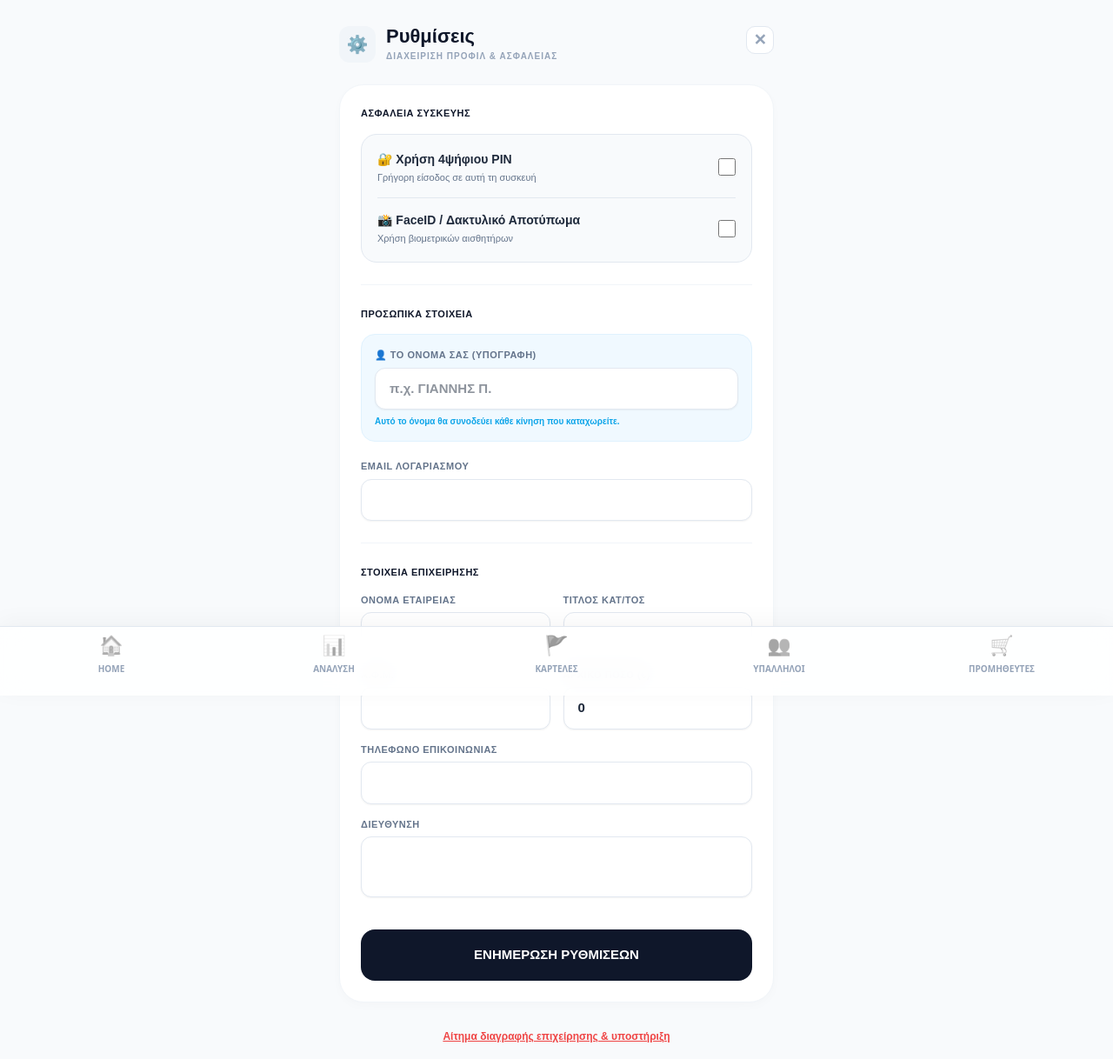
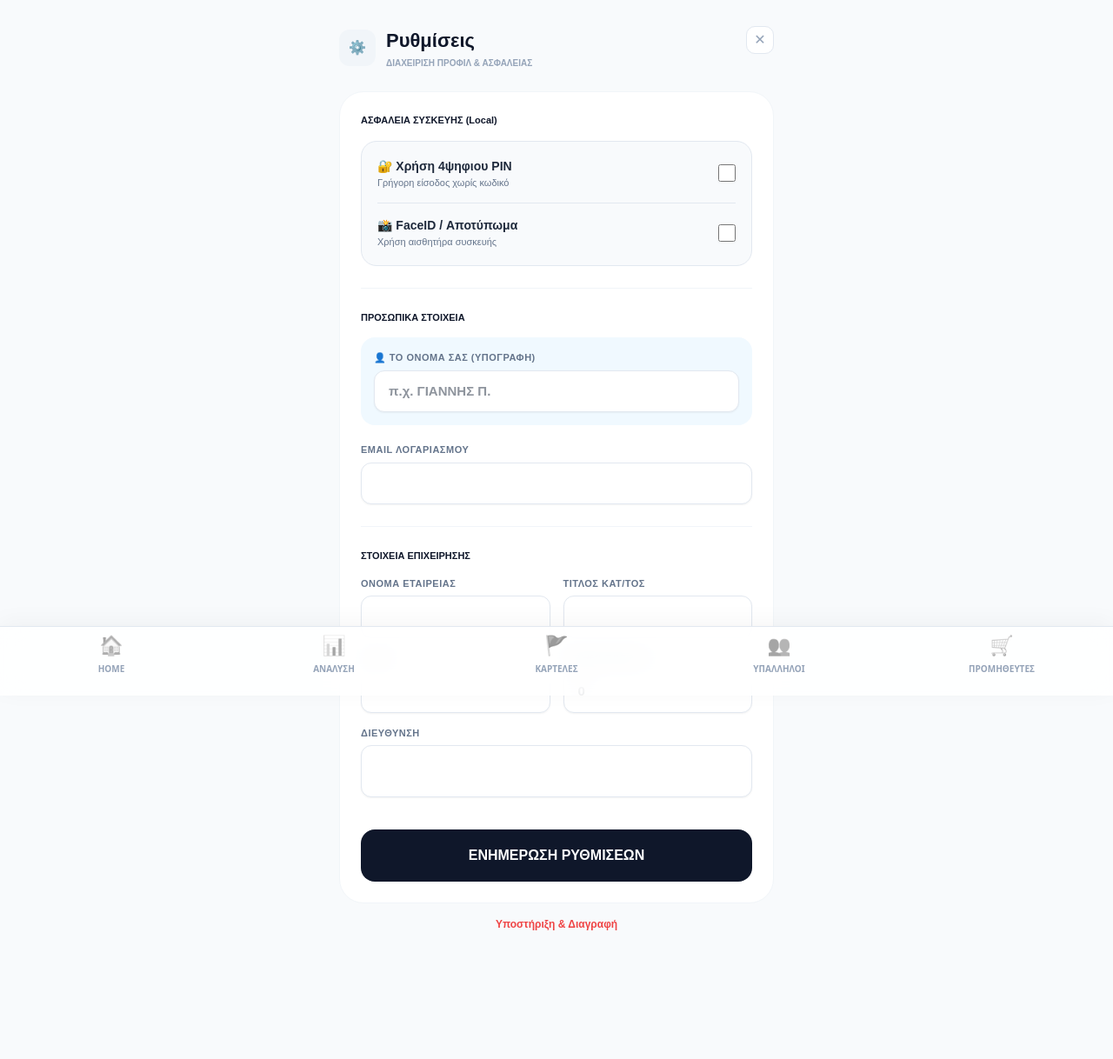
Before and after one commit to tsigris/cosy-management, a Next.js app: page /settings in a window 1280 px wide. Shown: the whole page at 87% size. After the commit the page ends 1089 px from the top, so only its background shows below. Built offline with nearby package versions, Linux system fonts and the light colour scheme.

Commit message:
Update page.tsx

```diff
--- a/src/app/settings/page.tsx
+++ b/src/app/settings/page.tsx
@@ -30,9 +30,15 @@ function SettingsContent() {
 
   useEffect(() => {
     fetchProfile()
-    // Φόρτωση ρυθμίσεων ασφαλείας από τη συσκευή
-    setPinEnabled(localStorage.getItem('fleet_track_pin_enabled') === 'true')
-    setBioEnabled(localStorage.getItem('fleet_track_biometrics') === 'true')
+
+    // Έλεγχος αν οι ρυθμίσεις υπάρχουν στη συσκευή
+    const savedPin = localStorage.getItem('fleet_track_pin_enabled') === 'true'
+    const savedBio = localStorage.getItem('fleet_track_biometrics') === 'true'
+
+    setPinEnabled(savedPin)
+    setBioEnabled(savedBio)
+
+    console.log("Security Status - PIN:", savedPin, "Bio:", savedBio)
   }, [])
 
   async function fetchProfile() {
@@ -62,7 +68,7 @@ function SettingsContent() {
     if (!pinEnabled) {
       setShowPinModal(true)
     } else {
-      if (confirm('Απενεργοποίηση PIN;')) {
+      if (confirm('Θέλετε να απενεργοποιήσετε την είσοδο με PIN;')) {
         localStorage.removeItem('fleet_track_pin')
         localStorage.setItem('fleet_track_pin_enabled', 'false')
         setPinEnabled(false)
@@ -71,23 +77,25 @@ function SettingsContent() {
   }
 
   const savePin = () => {
-    if (tempPin.length !== 4) return alert('Το PIN πρέπει να είναι 4 ψηφία')
+    if (tempPin.length !== 4) return alert('Το PIN πρέπει να είναι ακριβώς 4 ψηφία')
     localStorage.setItem('fleet_track_pin', tempPin)
     localStorage.setItem('fleet_track_pin_enabled', 'true')
     setPinEnabled(true)
     setShowPinModal(false)
     setTempPin('')
-    alert('Το PIN ενεργοποιήθηκε επιτυχώς!')
+    alert('Το PIN ενεργοποιήθηκε στη συσκευή σας!')
   }
 
   const handleToggleBio = () => {
     const newVal = !bioEnabled
     localStorage.setItem('fleet_track_biometrics', String(newVal))
     setBioEnabled(newVal)
+    if (newVal) alert('Τα βιομετρικά ενεργοποιήθηκαν!')
   }
 
   async function handleSave() {
     setLoading(true)
+    try {
       const { data: { user } } = await supabase.auth.getUser()
       if (user) {
         const { error } = await supabase.from('profiles').upsert({
@@ -96,9 +104,13 @@ function SettingsContent() {
           updated_at: new Date().toISOString()
         })
         if (!error) alert('Οι αλλαγές αποθηκεύτηκαν επιτυχώς!')
-      else alert('Σφάλμα: ' + error.message)
+        else throw error
       }
+    } catch (error: any) {
+      alert('Σφάλμα: ' + error.message)
+    } finally {
       setLoading(false)
+    }
   }
 
   const handleWhatsAppRedirect = () => {
@@ -110,19 +122,13 @@ function SettingsContent() {
   return (
     <div style={{ maxWidth: '500px', margin: '0 auto', fontFamily: 'sans-serif' }}>
 
-      {/* PROFESSIONAL HEADER */}
+      {/* HEADER */}
       <div style={{ display: 'flex', justifyContent: 'space-between', alignItems: 'flex-start', marginBottom: '25px', paddingTop: '15px' }}>
         <div style={{ display: 'flex', alignItems: 'center', gap: '12px' }}>
-          <div style={logoBoxStyle}>
-            <span style={{ fontSize: '20px' }}>⚙️</span>
-          </div>
+          <div style={logoBoxStyle}>⚙️</div>
           <div>
-            <h1 style={{ fontWeight: '900', fontSize: '22px', margin: 0, color: '#0f172a', lineHeight: '1.1' }}>
-              Ρυθμίσεις
-            </h1>
-            <p style={{ margin: '2px 0 0', fontSize: '10px', color: '#94a3b8', fontWeight: '800', textTransform: 'uppercase', letterSpacing: '1px' }}>
-              ΔΙΑΧΕΙΡΙΣΗ ΠΡΟΦΙΛ & ΑΣΦΑΛΕΙΑΣ
-            </p>
+            <h1 style={{ fontWeight: '900', fontSize: '22px', margin: 0, color: '#0f172a' }}>Ρυθμίσεις</h1>
+            <p style={{ margin: '2px 0 0', fontSize: '10px', color: '#94a3b8', fontWeight: '800', textTransform: 'uppercase' }}>ΔΙΑΧΕΙΡΙΣΗ ΠΡΟΦΙΛ & ΑΣΦΑΛΕΙΑΣ</p>
           </div>
         </div>
         <Link href="/" style={backBtnStyle}>✕</Link>
@@ -130,20 +136,20 @@ function SettingsContent() {
 
       <div style={mainCardStyle}>
 
-        {/* SECTION: ΑΣΦΑΛΕΙΑ ΣΥΣΚΕΥΗΣ */}
-        <p style={sectionLabel}>ΑΣΦΑΛΕΙΑ ΣΥΣΚΕΥΗΣ</p>
+        {/* ΑΣΦΑΛΕΙΑ ΣΥΣΚΕΥΗΣ */}
+        <p style={sectionLabel}>ΑΣΦΑΛΕΙΑ ΣΥΣΚΕΥΗΣ (Local)</p>
         <div style={securityBoxStyle}>
           <div style={settingRow}>
             <div>
-              <p style={settingText}>🔐 Χρήση 4ψήφιου PIN</p>
-              <p style={settingSubText}>Γρήγορη είσοδος σε αυτή τη συσκευή</p>
+              <p style={settingText}>🔐 Χρήση 4ψηφιου PIN</p>
+              <p style={settingSubText}>Γρήγορη είσοδος χωρίς κωδικό</p>
             </div>
             <input type="checkbox" checked={pinEnabled} onChange={handleTogglePin} style={checkboxStyle} />
           </div>
           <div style={{...settingRow, marginTop: '15px', borderTop: '1px solid #e2e8f0', paddingTop: '15px'}}>
             <div>
-              <p style={settingText}>📸 FaceID / Δακτυλικό Αποτύπωμα</p>
-              <p style={settingSubText}>Χρήση βιομετρικών αισθητήρων</p>
+              <p style={settingText}>📸 FaceID / Αποτύπωμα</p>
+              <p style={settingSubText}>Χρήση αισθητήρα συσκευής</p>
             </div>
             <input type="checkbox" checked={bioEnabled} onChange={handleToggleBio} style={checkboxStyle} />
           </div>
@@ -151,7 +157,7 @@ function SettingsContent() {
 
         <div style={divider} />
 
-        {/* SECTION: ΠΡΟΣΩΠΙΚΑ ΣΤΟΙΧΕΙΑ */}
+        {/* ΠΡΟΣΩΠΙΚΑ ΣΤΟΙΧΕΙΑ */}
         <p style={sectionLabel}>ΠΡΟΣΩΠΙΚΑ ΣΤΟΙΧΕΙΑ</p>
         <div style={infoBoxStyle}>
           <label style={labelStyle}>👤 ΤΟ ΟΝΟΜΑ ΣΑΣ (ΥΠΟΓΡΑΦΗ)</label>
@@ -161,7 +167,6 @@ function SettingsContent() {
             onChange={e => setFormData({...formData, username: e.target.value})}
             placeholder="π.χ. ΓΙΑΝΝΗΣ Π."
           />
-          <p style={hintStyle}>Αυτό το όνομα θα συνοδεύει κάθε κίνηση που καταχωρείτε.</p>
         </div>
 
         <div style={{ marginBottom: '25px' }}>
@@ -171,7 +176,7 @@ function SettingsContent() {
 
         <div style={divider} />
 
-        {/* SECTION: ΣΤΟΙΧΕΙΑ ΕΠΙΧΕΙΡΗΣΗΣ */}
+        {/* ΣΤΟΙΧΕΙΑ ΕΠΙΧΕΙΡΗΣΗΣ */}
         <p style={sectionLabel}>ΣΤΟΙΧΕΙΑ ΕΠΙΧΕΙΡΗΣΗΣ</p>
         <div style={{ display: 'grid', gridTemplateColumns: '1fr 1fr', gap: '15px', marginBottom: '15px' }}>
           <div>
@@ -195,14 +200,9 @@ function SettingsContent() {
           </div>
         </div>
 
-        <div style={{ marginBottom: '15px' }}>
-          <label style={labelStyle}>ΤΗΛΕΦΩΝΟ ΕΠΙΚΟΙΝΩΝΙΑΣ</label>
-          <input style={inputStyle} value={formData.phone} onChange={e => setFormData({...formData, phone: e.target.value})} />
-        </div>
-
         <div style={{ marginBottom: '30px' }}>
           <label style={labelStyle}>ΔΙΕΥΘΥΝΣΗ</label>
-          <textarea style={{ ...inputStyle, height: '70px', resize: 'none', paddingTop: '10px' }} value={formData.address} onChange={e => setFormData({...formData, address: e.target.value})} />
+          <textarea style={{ ...inputStyle, height: '60px', resize: 'none' }} value={formData.address} onChange={e => setFormData({...formData, address: e.target.value})} />
         </div>
 
         <button onClick={handleSave} disabled={loading} style={saveBtnStyle}>
@@ -215,7 +215,7 @@ function SettingsContent() {
         <div style={modalOverlay}>
           <div style={modalContent}>
             <h3 style={{ margin: '0 0 10px 0' }}>Ορισμός PIN</h3>
-            <p style={{ fontSize: '12px', color: '#64748b', marginBottom: '20px' }}>Εισάγετε ένα 4ψήφιο κωδικό για γρήγορη είσοδο.</p>
+            <p style={{ fontSize: '12px', color: '#64748b', marginBottom: '20px' }}>Επιλέξτε έναν 4ψήφιο κωδικό:</p>
             <input
               type="password"
               inputMode="numeric"
@@ -233,53 +233,40 @@ function SettingsContent() {
         </div>
       )}
 
-      {/* SUPPORT & DELETE SECTION */}
+      {/* SUPPORT */}
       {!showContact ? (
-        <button onClick={() => setShowContact(true)} style={deleteLinkStyle}>
-          Αίτημα διαγραφής επιχείρησης & υποστήριξη
-        </button>
+        <button onClick={() => setShowContact(true)} style={deleteLinkStyle}>Υποστήριξη & Διαγραφή</button>
       ) : (
         <div style={supportCardStyle}>
-          <h2 style={{ fontSize: '18px', fontWeight: '900', textAlign: 'center', marginBottom: '15px', color: '#991b1b' }}>Υποστήριξη</h2>
-          <button onClick={handleWhatsAppRedirect} style={waBtnStyle}>ΕΠΙΚΟΙΝΩΝΙΑ ΜΕΣΩ WHATSAPP 💬</button>
-          <div style={supportBoxStyle}>
-            <p style={{ fontSize: '12px', color: '#854d0e', margin: 0, fontWeight: '700' }}>
-              Γραμμή άμεσης βοήθειας:<br/>
-              <span style={{ fontSize: '18px', color: '#422006' }}>6942216191</span>
-            </p>
-          </div>
-          <button onClick={() => setShowContact(false)} style={cancelLinkStyle}>Επιστροφή στις ρυθμίσεις</button>
+          <button onClick={handleWhatsAppRedirect} style={waBtnStyle}>WHATSAPP 💬</button>
+          <button onClick={() => setShowContact(false)} style={cancelLinkStyle}>Επιστροφή</button>
         </div>
       )}
     </div>
   )
 }
 
-// STYLES
+// --- STYLES ---
 const logoBoxStyle: any = { width: '42px', height: '42px', backgroundColor: '#f1f5f9', borderRadius: '12px', display: 'flex', alignItems: 'center', justifyContent: 'center' };
-const backBtnStyle: any = { textDecoration: 'none', color: '#94a3b8', fontSize: '18px', fontWeight: 'bold', width: '32px', height: '32px', display: 'flex', alignItems: 'center', justifyContent: 'center', backgroundColor: '#fff', borderRadius: '10px', border: '1px solid #e2e8f0' };
-const mainCardStyle: any = { backgroundColor: 'white', padding: '24px', borderRadius: '28px', border: '1px solid #f1f5f9', boxShadow: '0 4px 12px rgba(0,0,0,0.02)', marginBottom: '20px' };
-const sectionLabel: any = { fontSize: '11px', fontWeight: '900', color: '#0f172a', marginBottom: '15px', letterSpacing: '0.5px' };
-const infoBoxStyle: any = { marginBottom: '20px', padding: '15px', backgroundColor: '#f0f9ff', borderRadius: '16px', border: '1px solid #e0f2fe' };
-const labelStyle: any = { fontSize: '10px', color: '#94a3b8', fontWeight: '800', marginBottom: '6px', display: 'block', textTransform: 'uppercase' };
-const inputStyle: any = { width: '100%', padding: '14px', borderRadius: '12px', border: '1px solid #e2e8f0', fontSize: '15px', fontWeight: '700', outline: 'none', boxSizing: 'border-box', backgroundColor: '#f8fafc' };
-const hintStyle: any = { fontSize: '10px', color: '#0ea5e9', marginTop: '6px', fontWeight: '700' };
+const backBtnStyle: any = { textDecoration: 'none', color: '#94a3b8', width: '32px', height: '32px', display: 'flex', alignItems: 'center', justifyContent: 'center', backgroundColor: '#fff', borderRadius: '10px', border: '1px solid #e2e8f0' };
+const mainCardStyle: any = { backgroundColor: 'white', padding: '24px', borderRadius: '28px', border: '1px solid #f1f5f9' };
+const sectionLabel: any = { fontSize: '11px', fontWeight: '900', color: '#0f172a', marginBottom: '15px' };
+const infoBoxStyle: any = { marginBottom: '20px', padding: '15px', backgroundColor: '#f0f9ff', borderRadius: '16px' };
+const labelStyle: any = { fontSize: '10px', color: '#94a3b8', fontWeight: '800', marginBottom: '6px', display: 'block' };
+const inputStyle: any = { width: '100%', padding: '14px', borderRadius: '12px', border: '1px solid #e2e8f0', fontSize: '15px', fontWeight: '700', boxSizing: 'border-box' };
 const divider: any = { height: '1px', backgroundColor: '#f1f5f9', margin: '25px 0' };
-const saveBtnStyle: any = { width: '100%', backgroundColor: '#0f172a', color: 'white', padding: '18px', borderRadius: '16px', border: 'none', fontWeight: '900', fontSize: '15px', cursor: 'pointer' };
-const deleteLinkStyle: any = { width: '100%', background: 'none', border: 'none', color: '#ef4444', textDecoration: 'underline', cursor: 'pointer', fontSize: '12px', fontWeight: '700', marginTop: '10px' };
-const supportCardStyle: any = { backgroundColor: 'white', padding: '25px', borderRadius: '28px', border: '1px solid #fee2e2' };
-const waBtnStyle: any = { width: '100%', backgroundColor: '#25d366', color: 'white', padding: '16px', borderRadius: '14px', border: 'none', fontWeight: '900', fontSize: '13px', cursor: 'pointer', marginBottom: '15px' };
-const supportBoxStyle: any = { backgroundColor: '#fefce8', padding: '15px', borderRadius: '14px', textAlign: 'center', border: '1px solid #fef08a' };
-const cancelLinkStyle: any = { width: '100%', background: 'none', border: 'none', color: '#94a3b8', marginTop: '20px', fontSize: '13px', fontWeight: '800', cursor: 'pointer' };
-
-// --- SECURITY SPECIFIC STYLES ---
+const saveBtnStyle: any = { width: '100%', backgroundColor: '#0f172a', color: 'white', padding: '18px', borderRadius: '16px', border: 'none', fontWeight: '900', cursor: 'pointer' };
 const securityBoxStyle: any = { backgroundColor: '#f8fafc', padding: '18px', borderRadius: '18px', border: '1px solid #e2e8f0' };
 const settingRow: any = { display: 'flex', justifyContent: 'space-between', alignItems: 'center' };
 const settingText: any = { fontSize: '14px', fontWeight: '700', color: '#1e293b', margin: 0 };
-const settingSubText: any = { fontSize: '11px', color: '#64748b', margin: '2px 0 0 0' };
+const settingSubText: any = { fontSize: '11px', color: '#64748b', margin: 0 };
 const checkboxStyle: any = { width: '20px', height: '20px', cursor: 'pointer' };
-const modalOverlay: any = { position: 'fixed', top: 0, left: 0, right: 0, bottom: 0, backgroundColor: 'rgba(0,0,0,0.5)', display: 'flex', alignItems: 'center', justifyContent: 'center', zIndex: 1000, padding: '20px' };
-const modalContent: any = { backgroundColor: 'white', padding: '25px', borderRadius: '24px', width: '100%', maxWidth: '320px', textAlign: 'center' };
+const modalOverlay: any = { position: 'fixed', top: 0, left: 0, right: 0, bottom: 0, backgroundColor: 'rgba(0,0,0,0.5)', display: 'flex', alignItems: 'center', justifyContent: 'center', zIndex: 1000 };
+const modalContent: any = { backgroundColor: 'white', padding: '25px', borderRadius: '24px', width: '90%', maxWidth: '320px' };
+const deleteLinkStyle: any = { width: '100%', background: 'none', border: 'none', color: '#ef4444', cursor: 'pointer', fontSize: '12px', marginTop: '15px' };
+const supportCardStyle: any = { backgroundColor: 'white', padding: '20px', borderRadius: '28px' };
+const waBtnStyle: any = { width: '100%', backgroundColor: '#25d366', color: 'white', padding: '15px', borderRadius: '14px', border: 'none', fontWeight: '900' };
+const cancelLinkStyle: any = { width: '100%', background: 'none', border: 'none', color: '#94a3b8', marginTop: '10px' };
 
 export default function SettingsPage() {
   return (
```
Lines whose indentation alone changed are shown as unchanged.
